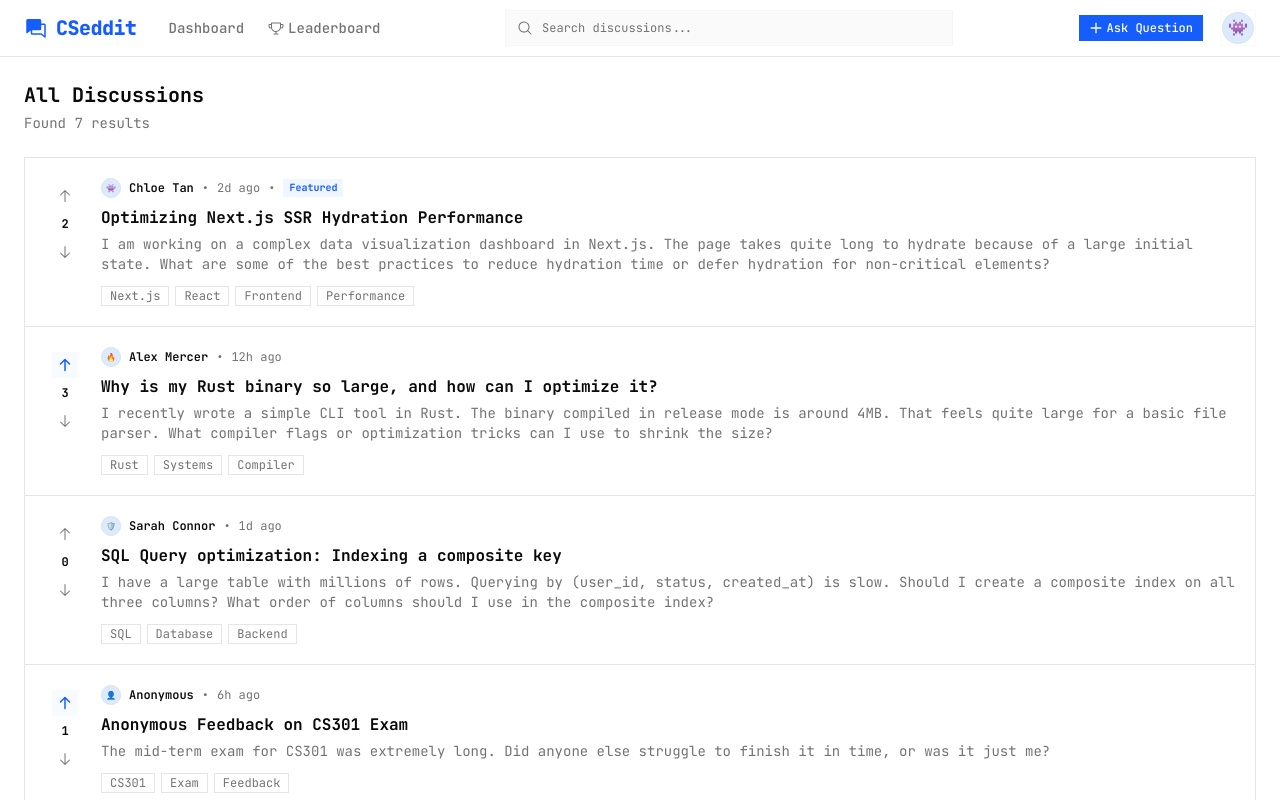
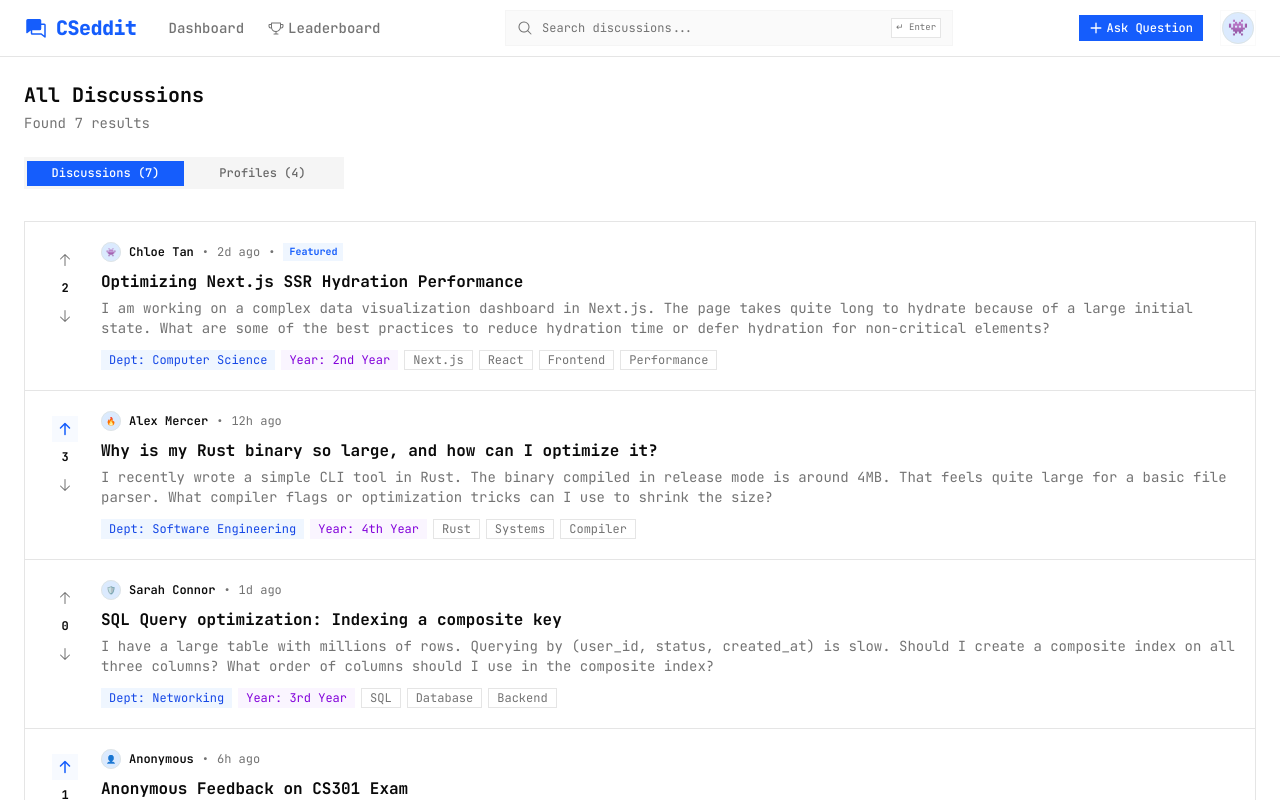
Before and after one commit to oscar-chj/cseddit, a Next.js app: page /search in a window 1280 px wide. Shown: the top 800 px of the page. Built offline with nearby package versions, Linux system fonts and the light colour scheme.

Commit message:
feat(ui): add user profiles to search results, department/year tags, and enter shortcut indicator

```diff
--- a/src/app/search/page.tsx
+++ b/src/app/search/page.tsx
@@ -3,10 +3,17 @@
 import { Avatar, AvatarFallback } from "@/components/ui/avatar"
 import { Badge } from "@/components/ui/badge"
 import { Button } from "@/components/ui/button"
-import { getCurrentUserId, getPosts, votePost } from "@/lib/mockDb"
+import { Tabs, TabsContent, TabsList, TabsTrigger } from "@/components/ui/tabs"
+import { getCurrentUserId, getPosts, getUsers, votePost } from "@/lib/mockDb"
 import { formatTimeAgo, getPostTypeIcon } from "@/lib/postUtils"
-import { Post } from "@/types"
-import { ArrowDownIcon, ArrowUpIcon, ChatIcon } from "@phosphor-icons/react"
+import { Post, User } from "@/types"
+import {
+  ArrowDownIcon,
+  ArrowUpIcon,
+  ChatIcon,
+  StarIcon,
+  ThumbsUpIcon,
+} from "@phosphor-icons/react"
 import Link from "next/link"
 import { useSearchParams } from "next/navigation"
 import { Suspense, useEffect, useState } from "react"
@@ -16,14 +23,18 @@ function SearchResultsContent() {
   const searchParams = useSearchParams()
   const query = searchParams.get("q") || ""
   const [posts, setPosts] = useState<Post[]>([])
+  const [users, setUsers] = useState<User[]>([])
+  const [activeTab, setActiveTab] = useState<"posts" | "users">("posts")
   const [mounted, setMounted] = useState(false)
   const [currentUserId, setCurrentUserId] = useState("")
 
   useEffect(() => {
     const allPosts = getPosts()
+    const allUsers = getUsers()
     setTimeout(() => {
       setMounted(true)
       setPosts(allPosts)
+      setUsers(allUsers)
       setCurrentUserId(getCurrentUserId())
     }, 0)
   }, [])
@@ -69,6 +80,17 @@ function SearchResultsContent() {
       post.tags.some((tag) => tag.toLowerCase().includes(lowercaseQuery))
   )
 
+  // Filter users based on query matching name, username, title, bio, or department
+  const filteredUsers = users.filter((user) => {
+    return (
+      user.name.toLowerCase().includes(lowercaseQuery) ||
+      user.username.toLowerCase().includes(lowercaseQuery) ||
+      user.title.toLowerCase().includes(lowercaseQuery) ||
+      user.bio.toLowerCase().includes(lowercaseQuery) ||
+      user.department.toLowerCase().includes(lowercaseQuery)
+    )
+  })
+
   return (
     <div className="mx-auto max-w-7xl space-y-6 px-4 py-6 sm:px-6">
       <div>
@@ -76,11 +98,37 @@ function SearchResultsContent() {
           {query ? `Search results for "${query}"` : "All Discussions"}
         </h1>
         <p className="mt-1 text-sm text-muted-foreground">
-          Found {filteredPosts.length}{" "}
-          {filteredPosts.length === 1 ? "result" : "results"}
+          {activeTab === "posts"
+            ? `Found ${filteredPosts.length} ${
+                filteredPosts.length === 1 ? "result" : "results"
+              }`
+            : `Found ${filteredUsers.length} ${
+                filteredUsers.length === 1 ? "profile" : "profiles"
+              }`}
         </p>
       </div>
 
+      <Tabs
+        value={activeTab}
+        onValueChange={(val) => setActiveTab(val as "posts" | "users")}
+        className="w-full space-y-6"
+      >
+        <TabsList className="grid h-9 w-full grid-cols-2 sm:w-[320px]">
+          <TabsTrigger
+            value="posts"
+            className="text-xs data-[state=active]:bg-blue-600 data-[state=active]:text-white"
+          >
+            Discussions ({filteredPosts.length})
+          </TabsTrigger>
+          <TabsTrigger
+            value="users"
+            className="text-xs data-[state=active]:bg-blue-600 data-[state=active]:text-white"
+          >
+            Profiles ({filteredUsers.length})
+          </TabsTrigger>
+        </TabsList>
+
+        <TabsContent value="posts" className="mt-0">
           <div className="divide-y divide-border overflow-hidden rounded-none border bg-card">
             {filteredPosts.length === 0 ? (
               <div className="space-y-2 p-12 text-center">
@@ -191,6 +239,22 @@ function SearchResultsContent() {
                       <div className="flex flex-wrap items-center justify-between gap-2 pt-1">
                         {/* Tags */}
                         <div className="flex flex-wrap items-center gap-1.5">
+                          {post.authorDepartment && (
+                            <Badge
+                              variant="outline"
+                              className="rounded-none bg-blue-50 text-blue-700 hover:bg-blue-50 border-none text-xs font-normal"
+                            >
+                              Dept: {post.authorDepartment}
+                            </Badge>
+                          )}
+                          {post.authorYearOfStudy && (
+                            <Badge
+                              variant="outline"
+                              className="rounded-none bg-purple-50 text-purple-700 hover:bg-purple-50 border-none text-xs font-normal"
+                            >
+                              Year: {post.authorYearOfStudy}
+                            </Badge>
+                          )}
                           {post.tags.map((tag) => (
                             <Badge
                               key={tag}
@@ -263,6 +327,103 @@ function SearchResultsContent() {
               })
             )}
           </div>
+        </TabsContent>
+
+        <TabsContent value="users" className="mt-0">
+          {filteredUsers.length === 0 ? (
+            <div className="rounded-none border border-border bg-card space-y-2 p-12 text-center">
+              <p className="text-sm font-medium text-muted-foreground">
+                We couldn&apos;t find any matching profiles.
+              </p>
+              <p className="text-xs text-muted-foreground">
+                Try checking your spelling or searching for different keywords.
+              </p>
+              <div className="pt-2">
+                <Link href="/">
+                  <Button
+                    size="sm"
+                    variant="outline"
+                    className="rounded-none border-border transition-colors hover:bg-blue-50 hover:text-blue-600"
+                  >
+                    Go back to Dashboard
+                  </Button>
+                </Link>
+              </div>
+            </div>
+          ) : (
+            <div className="grid grid-cols-1 md:grid-cols-2 gap-4">
+              {filteredUsers.map((user) => (
+                <div
+                  key={user.id}
+                  className="border border-border bg-card p-4 rounded-none hover:border-blue-500/50 transition-colors flex gap-4 items-start"
+                >
+                  <Avatar className="h-10 w-10 flex shrink-0 items-center justify-center border border-border">
+                    <AvatarFallback className="bg-blue-100 text-lg font-semibold text-blue-800">
+                      {user.avatar}
+                    </AvatarFallback>
+                  </Avatar>
+                  <div className="flex-1 space-y-2 min-w-0">
+                    <div>
+                      <div className="flex flex-wrap items-baseline gap-1.5">
+                        <Link
+                          href={`/profiles/${user.id}`}
+                          className="hover:text-blue-600 font-bold text-sm transition-colors truncate"
+                        >
+                          {user.name}
+                        </Link>
+                        <span className="text-xs text-muted-foreground truncate">
+                          @{user.username}
+                        </span>
+                      </div>
+                      <p className="text-xs text-muted-foreground font-medium mt-0.5 truncate">
+                        {user.title}
+                      </p>
+                    </div>
+
+                    <p className="text-xs text-muted-foreground line-clamp-2">
+                      {user.bio}
+                    </p>
+
+                    <div className="flex flex-wrap gap-1.5 pt-1">
+                      {user.department && (
+                        <Badge
+                          variant="outline"
+                          className="rounded-none bg-blue-50 text-blue-700 hover:bg-blue-50 border-none text-xs font-normal"
+                        >
+                          Dept: {user.department}
+                        </Badge>
+                      )}
+                      {user.yearOfStudy && (
+                        <Badge
+                          variant="outline"
+                          className="rounded-none bg-purple-50 text-purple-700 hover:bg-purple-50 border-none text-xs font-normal"
+                        >
+                          Year: {user.yearOfStudy}
+                        </Badge>
+                      )}
+                    </div>
+
+                    <div className="flex flex-wrap items-center gap-4 pt-1 text-xs text-muted-foreground">
+                      <div className="flex items-center gap-1">
+                        <StarIcon className="h-4 w-4 text-blue-600" weight="fill" />
+                        <span>
+                          Reputation: <strong className="text-foreground font-semibold">{user.reputation}</strong>
+                        </span>
+                      </div>
+                      <div className="flex items-center gap-1">
+                        <ThumbsUpIcon className="h-4 w-4 text-emerald-600" weight="fill" />
+                        <span>
+                          Likes: <strong className="text-foreground font-semibold">{user.likes}</strong>
+                        </span>
+                      </div>
+                    </div>
+                  </div>
+                </div>
+              ))}
+            </div>
+          )}
+        </TabsContent>
+      </Tabs>
     </div>
   )
 }
--- a/src/components/Header.tsx
+++ b/src/components/Header.tsx
@@ -114,8 +114,11 @@ export default function Header() {
               placeholder="Search discussions..."
               value={searchQuery}
               onChange={(e) => setSearchQuery(e.target.value)}
-              className="h-9 w-full rounded-none border-muted bg-muted/50 pl-9 focus-visible:ring-blue-500"
+              className="h-9 w-full rounded-none border-muted bg-muted/50 pl-9 pr-14 focus-visible:ring-blue-500"
             />
+            <div className="absolute right-3 hidden items-center text-[9px] font-mono text-muted-foreground border border-border px-1 py-0.5 rounded-none bg-background select-none pointer-events-none sm:flex">
+              ↵ Enter
+            </div>
           </div>
         </form>
 
```
Lines whose indentation alone changed are shown as unchanged.
